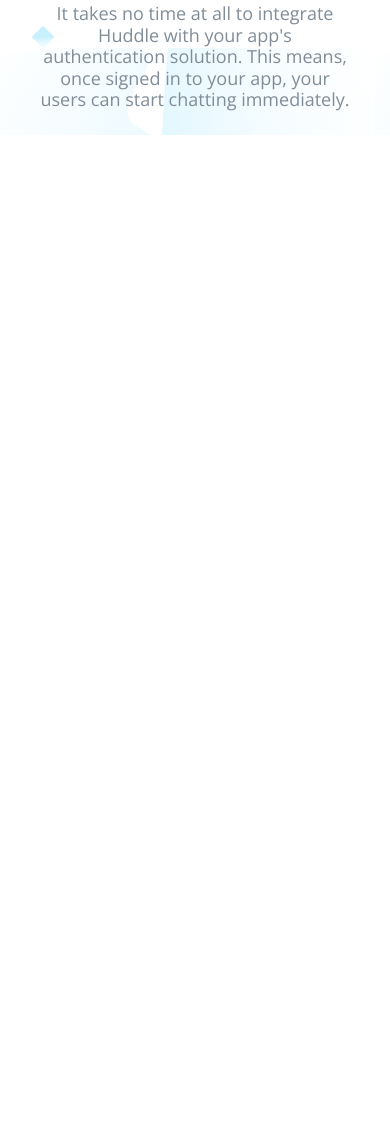
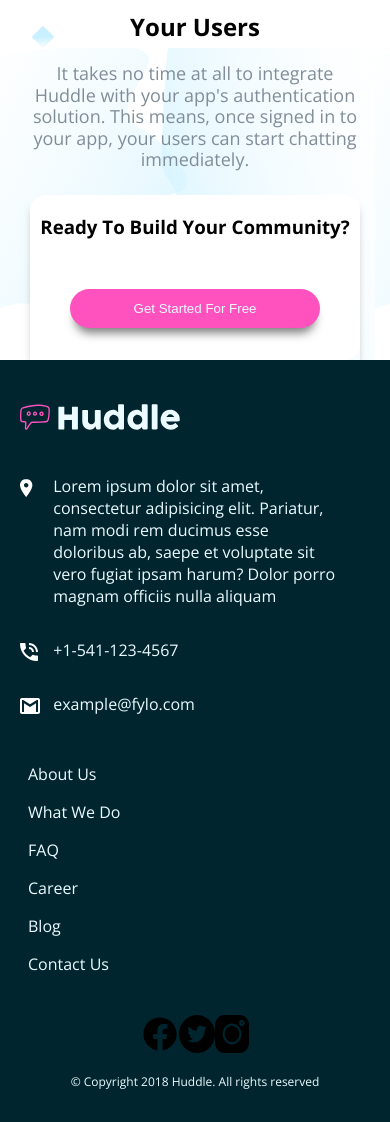
Before and after one commit to BrightCoders-Institute/reto-diseno-web-bcmay23-jdg-t1, a website: page index.html in a window 390 px wide. Shown: the part 1923-3045 px from the top of the page. Before the commit the page ends 2058 px from the top, so only its background shows below. Drawn offline with nearby package versions, Linux system fonts and the light colour scheme.

Commit message:
Se completo el footer de la pagina
Co-authored-by: JoseLopezSolis  <jlopez114@ucol.mx>
Co-authored-by:sergio1213<sggr40501@gmail.com>

```diff
--- a/index.html
+++ b/index.html
@@ -3,16 +3,9 @@
 	<head>
 		<meta charset="UTF-8" />
 		<meta name="viewport" content="width=device-width, initial-scale=1.0" />
-    <link
-      rel="icon"
-      type="image/png"
-      sizes="32x32"
-      href="./images/favicon-32x32.png"
-    />
+		<link rel="icon" type="image/png" sizes="32x32" href="./images/favicon-32x32.png" />
 		<link rel="stylesheet" href="./sass/styles.css" />
-    <title>
-      Frontend Mentor | Huddle landing page with alternating feature blocks
-    </title>
+		<title>Frontend Mentor | Huddle landing page with alternating feature blocks</title>
 	</head>
 	<body>
 		<header>
@@ -25,9 +18,8 @@
 				<h1>Build The Community Your Fans Will Love</h1>
 
 				<p>
-          Huddle re-imagines the way we build communities. You have a voice, but
-          so does your audience. Create connections with your users as you
-          engage in genuine discussion.
+					Huddle re-imagines the way we build communities. You have a voice, but so does your audience. Create
+					connections with your users as you engage in genuine discussion.
 				</p>
 
 				<div class="button-container">
@@ -35,10 +27,7 @@
 				</div>
 
 				<div class="img-container-landingpage">
-          <img
-            src="./img/illustration-mockups.svg"
-            alt="illustration-mockups"
-          />
+					<img src="./img/illustration-mockups.svg" alt="illustration-mockups" />
 				</div>
 
 				<div class="card-section">
@@ -48,9 +37,8 @@
 							<img src="./" alt="" />
 							<h2>Grow Together</h2>
 							<p>
-                Generate meaningful discussions with your audience and build a
-                strong, loyal community. Think of the insightful conversations
-                you miss out on with a feedback form.
+								Generate meaningful discussions with your audience and build a strong, loyal community. Think of the
+								insightful conversations you miss out on with a feedback form.
 							</p>
 						</div>
 					</div>
@@ -61,9 +49,8 @@
 							<img src="./" alt="" />
 							<h2>Flowing Conversations</h2>
 							<p>
-                You wouldn't paginate a conversation in real life, so why do it
-                online? Our threads have just-in-time loading for a more natural
-                flow.
+								You wouldn't paginate a conversation in real life, so why do it online? Our threads have just-in-time
+								loading for a more natural flow.
 							</p>
 						</div>
 					</div>
@@ -74,50 +61,86 @@
 							<img src="./img/illustration-your-users.svg" alt="" />
 							<h2>Your Users</h2>
 							<p>
-                It takes no time at all to integrate Huddle with your app's
-                authentication solution. This means, once signed in to your app,
-                your users can start chatting immediately.
+								It takes no time at all to integrate Huddle with your app's authentication solution. This means, once
+								signed in to your app, your users can start chatting immediately.
 							</p>
+						</div>
+					</div>
+				</div>
+				<div class="card-inter-container">
+					<div class="card-inter">
+						<h3>Ready To Build Your Community?</h3>
+            <div class="container-button">
+              <button class="btn-inter">Get Started For Free</button>
+
             </div>
 					</div>
 				</div>
 			</main>
 		</div>
 
-    <!-- Try It Free
+    <!-- footer -->
 
-  Your Users
+    <footer>
+      <div class="container-footer">
+        <div class="icons-footer"><img src="./img/logoLigth.svg" alt="" width="160" /></div>
+        <div class="container-info">
+          <div class="item-container">
+            <div class="icon-description">
+              <img src="/img/icon-location.svg" alt="imagen localicacion" >
+            </div>
+            <div class="description">
+              <p>
+                Lorem ipsum dolor sit amet, consectetur adipisicing elit. Pariatur, nam modi rem ducimus esse
+                doloribus ab, saepe et voluptate sit vero fugiat ipsam harum? Dolor porro magnam officiis nulla
+                aliquam
+              </p>
+            </div>
 
-  It takes no time at all to integrate Huddle with your app's authentication solution.
-  This means, once signed in to your app, your users can start chatting immediately.
+          </div>
+          <div class="item-container">
+            <div class="icon-description">
+              <img src="./img/icon-phone.svg" alt="">
+            </div>
+            <div class="description">
+              <p>
+                +1-541-123-4567
+              </p>
+            </div>
+          </div>
+          <div class="item-container">
+            <div class="icon-description">
+              <img src="./img/icon-email.svg" alt="">
+            </div>
+            <div class="description">
+              <p>
+                example@fylo.com
+              </p>
+            </div>
+          </div>
 
-  Ready To Build Your Community?
+          <div class="footer-menu">
+            <nav>
+              <ul>
+                <li>About Us</li>
+                <li>What We Do</li>
+                <li>FAQ</li>
+                <li>Career</li>
+                <li>Blog</li>
+                <li>Contact Us</li>
+              </ul>
+            </nav>
+          </div>
 
-  Get Started For Free
-
-  Lorem ipsum dolor sit amet, consectetur adipiscing elit, sed do eiusmod tempor
-  incididunt ut labore et dolore magna aliqua
-
-  +1-543-123-4567
-  example@huddle.com
-
-  About Us
-  What We Do
-  FAQ
-
-  Career
-  Blog
-  Contact Us
-
-  &copy; Copyright 2018 Huddle. All rights reserved. -->
-
-    <!-- <footer>
-      <p class="attribution">
-        Challenge by
-        <a href="https://www.frontendmentor.io?ref=challenge" target="_blank"
-          >Frontend Mentor</a
-        >. Coded by <a href="#">Your Name Here</a>.
-      </p>
-    </footer> -->
+          <div class="icons-social-media">
+            <img src="./img/logo-facebook.svg" alt="icon facebook" width="38">
+            <img src="./img/social.png" alt="icon twiter" width="36">
+            <img src="./img/instagram.png" alt="icon instagram" width="34" >
+          </div>
+          <div class="title-final">
+            <p> &copy; Copyright 2018 Huddle. All rights reserved </p>
+          </div>
+      </div>
+    </footer>
 	</body>
 </html>
--- a/sass/styles.scss
+++ b/sass/styles.scss
@@ -1,5 +1,5 @@
-@import url("https://fonts.googleapis.com/css2?family=Poppins:wght@600&display=swap");
-@import url("https://fonts.googleapis.com/css2?family=Open+Sans:wght@400;700&display=swap");
+@import url('https://fonts.googleapis.com/css2?family=Poppins:wght@600&display=swap');
+@import url('https://fonts.googleapis.com/css2?family=Open+Sans:wght@400;700&display=swap');
 
 //Pc max-width 1440px
 
@@ -10,12 +10,14 @@
 		--Very-Dark-Cyan: hsl(192, 100%, 9%);
 		--Gray-ish-Blue: hsl(208, 11%, 55%);
 		--general-font: 18px;
-    --header-font-family: "Poppins", sans-serif;
-    --main-font-family: "Open Sans", sans-serif;
+		--header-font-family: 'Poppins', sans-serif;
+		--main-font-family: 'Open Sans', sans-serif;
+		--border-radius: 1rem;
 	}
 	body {
-    background-image: url("../img/bg-hero-mobile.svg");
-    margin: 0 10px;
+		margin: 0;
+		padding: 0;
+		background-image: url('../img/bg-hero-mobile.svg');
 		header {
 			display: flex;
 			justify-content: space-around;
@@ -33,10 +35,9 @@
 			align-items: center;
 			background-color: #fff;
 			font-size: 8px;
-      border-radius: 1rem;
+			border-radius: var(--border-radius);
 			padding: 0 2rem;
-      box-shadow: rgba(50, 50, 93, 0.25) 0px 2px 5px -1px,
-        rgba(0, 0, 0, 0.3) 0px 1px 3px -1px;
+			box-shadow: rgba(50, 50, 93, 0.25) 0px 2px 5px -1px, rgba(0, 0, 0, 0.3) 0px 1px 3px -1px;
 			span {
 				font-family: var(--header-font-family);
 				font-size: 15px;
@@ -108,7 +109,92 @@
 						}
 					}
 				}
+				.card-inter-container {
+					box-shadow: 0px 10px 10px -5px rgba(0, 0, 0, 0.5);
+					.card-inter {
+						display: flex;
+						justify-content: center;
+						flex-direction: column;
+						padding: 1rem, 0.5rem;
+						background-color: #fff;
+						border-radius: var(--border-radius);
+						h3 {
+							text-align: center;
+							font-weight: 700;
+						}
+					}
+					.container-button {
+						display: flex;
+						justify-content: center;
+					}
+					button {
+						color: var(--Very-Pale-Cyan);
+						background-color: var(--Pink);
+						border-radius: 24px;
+						padding: 12px;
+						margin: 2rem 0;
+						border: none;
+						width: 250px;
+						box-shadow: 0px 10px 10px -5px rgba(0, 0, 0, 0.5);
 					}
 				}
 			}
 		}
+		.container-footer {
+			background-color: var(--Very-Dark-Cyan);
+			color: var(--Very-Pale-Cyan);
+			font-family: var(--main-font-family);
+			padding: 20px;
+			/* margin: 10px; */
+		}
+
+		.icons-footer {
+			margin: 24px 0;
+		}
+
+		.item-container {
+			display: flex;
+			flex-wrap: wrap;
+			width: 95%;
+		}
+
+		.icon-description {
+			width: 10%;
+			padding-top: 20px;
+		}
+
+		.description {
+			width: 85%;
+		}
+
+		.footer-menu {
+			margin: 4px;
+			padding: 4px;
+		}
+
+		.footer-menu ul {
+			list-style: none;
+			display: flex;
+			flex-direction: column;
+			padding: 0;
+			flex-wrap: wrap;
+		}
+
+		.footer-menu ul li {
+			margin: 8px 0px;
+		}
+
+		.icons-social-media {
+			margin-top: 12px;
+			margin-bottom: 8px;
+			display: flex;
+			justify-content: center;
+		}
+
+		.title-final {
+			font-size: 12px;
+			display: flex;
+			justify-content: center;
+		}
+	}
+}
```
Also changed, not shown: img/instagram.png (added), img/logo-facebook.svg (added), img/logoLigth.svg (added), img/social.png (added), sass/styles.css, 1 other file. Lines whose indentation alone changed are shown as unchanged.
